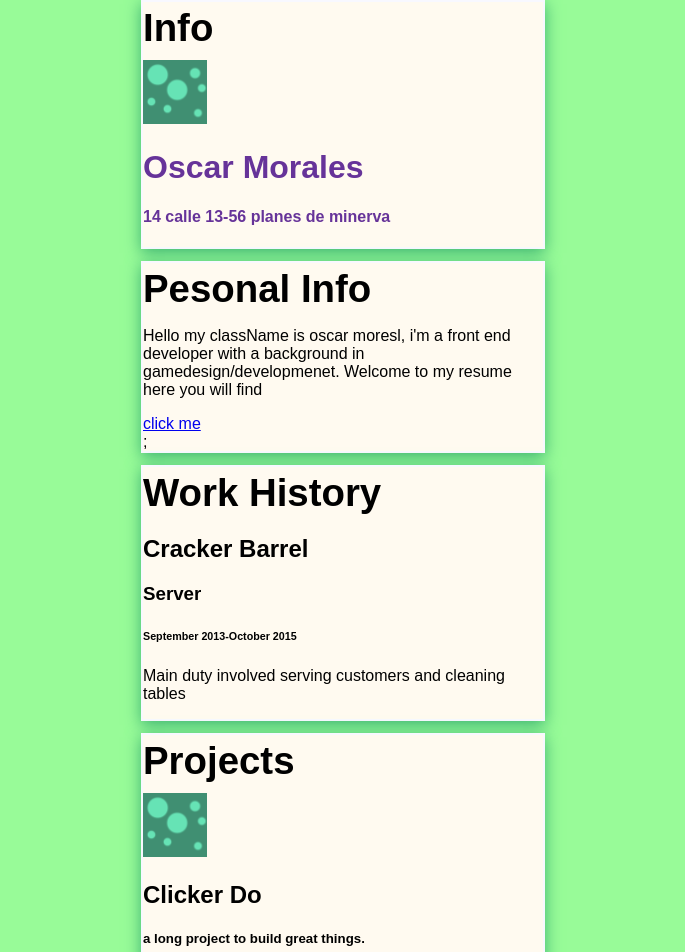
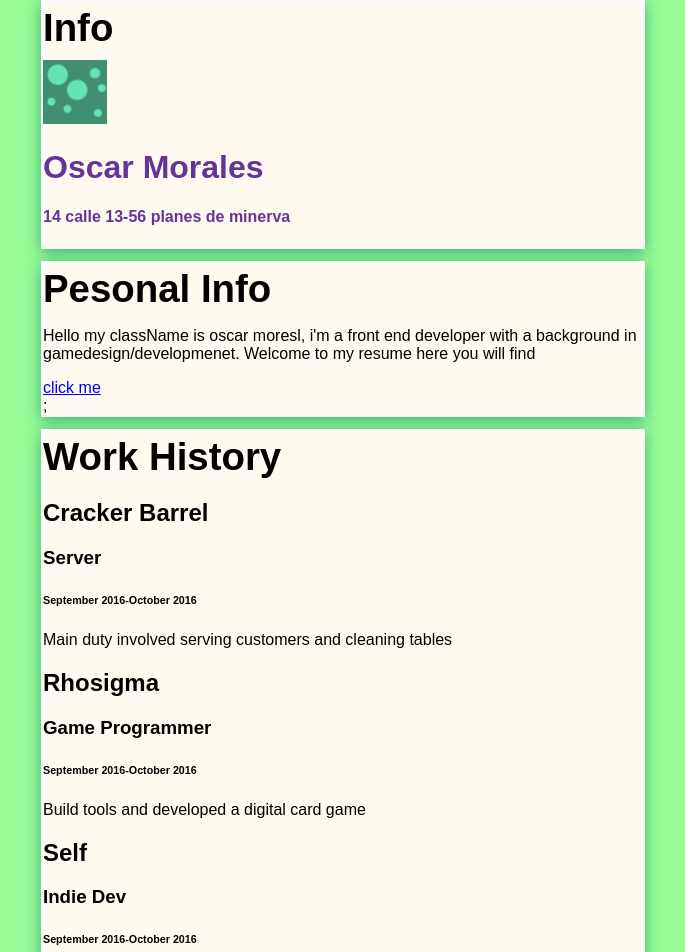
Before and after one commit to Vidsneezes/InteractiveResume, a React (Create React App) app: page / in a window 1280 px wide. Shown: the top 952 px of the page, without its empty margins (299-984 px from the left). Built offline with nearby package versions, Linux system fonts and the light colour scheme.

Commit message:
changed page width to 600, implemented property parser in workhistory jsx

```diff
--- a/src/App.css
+++ b/src/App.css
@@ -1,4 +1,4 @@
 .App {
-    width: 400px;
+    width: 600px;
     margin: 0px auto;
 }
--- a/src/App.js
+++ b/src/App.js
@@ -35,7 +35,7 @@ class App extends Component {
           {personalinfo};
         </Page>
         <Page title="Work History">
-          <WorkHistory />
+          <WorkHistory workHistory={Resume.workhistory} />
         </Page>
         <Page title="Projects">
           <Project image={Dicon} alt="default image"/>
--- a/src/components/page/Page.css
+++ b/src/components/page/Page.css
@@ -1,6 +1,6 @@
 .page {
     background: floralwhite;
-    width: 400px;
+    width: 600px;
     border: 2px solid ghostwhite;
     margin: 0px 0px 12px;
     box-shadow: 0px 4px 15px mediumseagreen;
--- a/src/components/workhistory/WorkHistory.jsx
+++ b/src/components/workhistory/WorkHistory.jsx
@@ -9,12 +9,12 @@ class WorkHistory extends Component {
          return(
           <div className="workhistory-intro">
             <span>
-              <h2>Cracker Barrel</h2>
-              <h3>Server</h3>
+              <h2>{item.workplace}</h2>
+              <h3>{item.position}</h3>
             </span>
-            <h6>September 2013-October 2015</h6>
+            <h6>{item.startdate}-{item.enddate}</h6>
             <div>
-              <p>Main duty involved serving customers and cleaning tables</p>
+              <p>{item.jobdes}</p>
             </div>
           </div>
          );
@@ -22,16 +22,7 @@ class WorkHistory extends Component {
     }
     return (
       <div className="workhistory">
-        <div className="workhistory-intro">
-            <span>
-                <h2>Cracker Barrel</h2>
-                <h3>Server</h3>
-            </span>
-            <h6>September 2013-October 2015</h6>
-        </div>
-        <div>
-            <p>Main duty involved serving customers and cleaning tables</p>
-        </div>
+        {workTable}
       </div>
     );
   }
--- a/src/resume.json
+++ b/src/resume.json
@@ -19,6 +19,20 @@
                 "startdate":"September 2016",
                 "enddate":"October 2016",
                 "jobdes":"Main duty involved serving customers and cleaning tables"
+            },
+            {
+                "workplace":"Rhosigma",
+                "position":"Game Programmer",
+                "startdate":"September 2016",
+                "enddate":"October 2016",
+                "jobdes":"Build tools and developed a digital card game"
+            },
+            {
+                "workplace":"Self",
+                "position":"Indie Dev",
+                "startdate":"September 2016",
+                "enddate":"October 2016",
+                "jobdes":"Released my own games"
             }
         ]
     },
```
